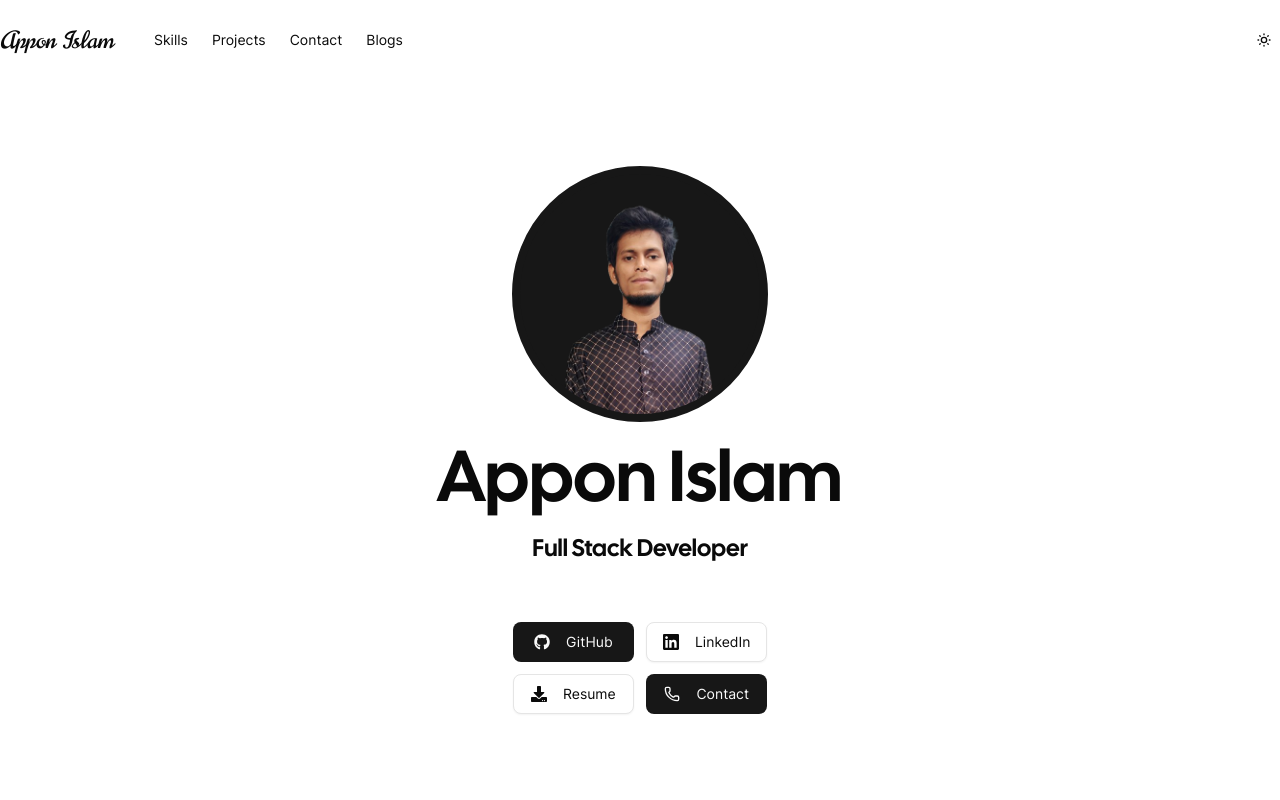
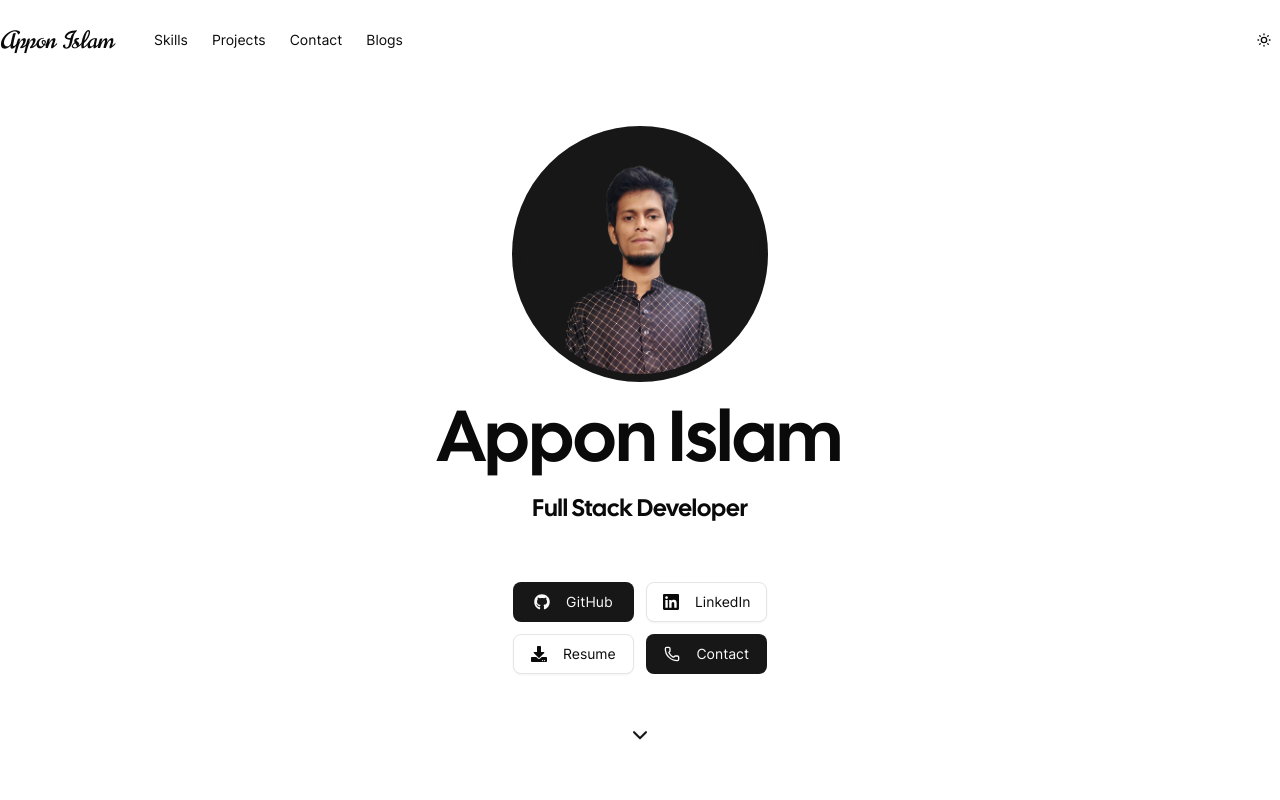
Before and after one commit to apponislam/apponislam-portfolio2, a React (Vite) app: page / in a window 1280 px wide. Shown: the top 800 px of the page. Built offline with nearby package versions, Linux system fonts and the light colour scheme; a web font is replaced by a local one.

Commit message:
scroll button added

```diff
--- a/src/components/HomePage.tsx
+++ b/src/components/HomePage.tsx
@@ -3,6 +3,7 @@ import { Icons } from "../icons/Icons";
 import { cn } from "../lib/utils";
 import { Button, buttonVariants } from "./ui/button";
 import { pagesConfig } from "../config/pages";
+import ScrollButton from "./root/ScrollButton";
 
 const HomePage = () => {
     return (
@@ -52,7 +53,7 @@ const HomePage = () => {
                             </Link>
                         </div>
 
-                        {/* <ScrollButton></ScrollButton> */}
+                        <ScrollButton></ScrollButton>
                     </div>
                 </section>
                 <section id="skills" className="md:container space-y-6 bg-slate-50 dark:bg-transparent py-10">
--- /dev/null
+++ b/src/components/root/ScrollButton.tsx
@@ -0,0 +1,28 @@
+"use client";
+import { Icons } from "../../icons/Icons";
+
+const ScrollButton = () => {
+    const handleScrollAndAsyncTasks = async () => {
+        const skillsSection = document.getElementById("skills");
+        if (skillsSection) {
+            skillsSection.scrollIntoView({ behavior: "smooth" });
+        }
+
+        await new Promise((resolve) => setTimeout(resolve, 500));
+        await additionalAsyncTasks();
+    };
+
+    async function additionalAsyncTasks() {
+        console.log("Running additional async tasks...");
+        await new Promise((resolve) => setTimeout(resolve, 1000));
+        console.log("Async tasks completed!");
+    }
+
+    return (
+        <button onClick={handleScrollAndAsyncTasks}>
+            <Icons.chevronDown className="h-6 w-6 mt-10 downarrow" />
+        </button>
+    );
+};
+
+export default ScrollButton;
```
